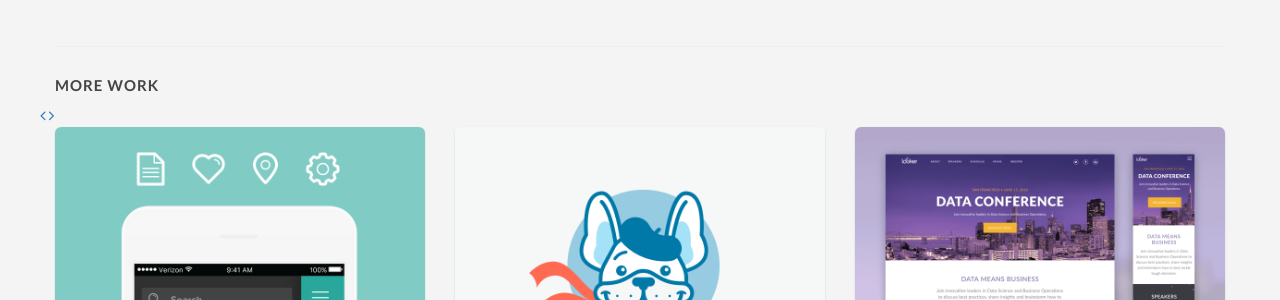
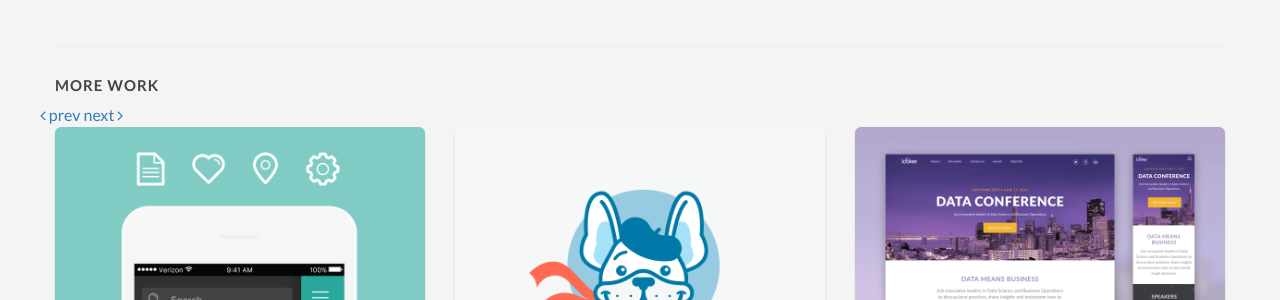
Before and after one commit to btamps/btamps.github.io, a Jekyll site: the page built from _posts/2016-03-15-tech-promotional-shirts.markdown, in a window 1280 px wide and 900 px high, scrolled down 6159 px. Shown: the part 155-455 px from the top of the window. Built offline with Jekyll 4.4.1, drawn with Linux system fonts in a browser that asks for light colours; nearby versions of some CDN libraries.

Commit message:
added work navigation

```diff
--- a/_layouts/post.html
+++ b/_layouts/post.html
@@ -23,10 +23,10 @@ layout: detail
 
   <div class="arrow-nav">
     {% if page.next.url %}
-      <a class="next" href="{{page.next.url}}"><i class="fa fa-angle-left" aria-hidden="true"></i></a>
+      <a class="prev" href="{{page.next.url}}"><i class="fa fa-angle-left" aria-hidden="true"></i> prev</a>
     {% endif %}
     {% if page.previous.url %}
-      <a class="prev" href="{{page.previous.url}}"><i class="fa fa-angle-right" aria-hidden="true"></i></a>
+      <a class="next" href="{{page.previous.url}}">next <i class="fa fa-angle-right" aria-hidden="true"></i></a>
     {% endif %}
   </div>
   {% for post in site.posts %}
--- a/js/keypress.js
+++ b/js/keypress.js
@@ -2,9 +2,9 @@ var next = $('.arrow-nav .next')[0],
     prev = $('.arrow-nav .prev')[0];
 
 $(window).keydown(function (e) {
-    if ( e.which === 37 ) {
+    if ( e.which === 39 ) {
         window.location.href = next.href;
-    } else if ( e.which === 39 ) {
+    } else if ( e.which === 37 ) {
         window.location.href = prev.href;
     }
 });
```
